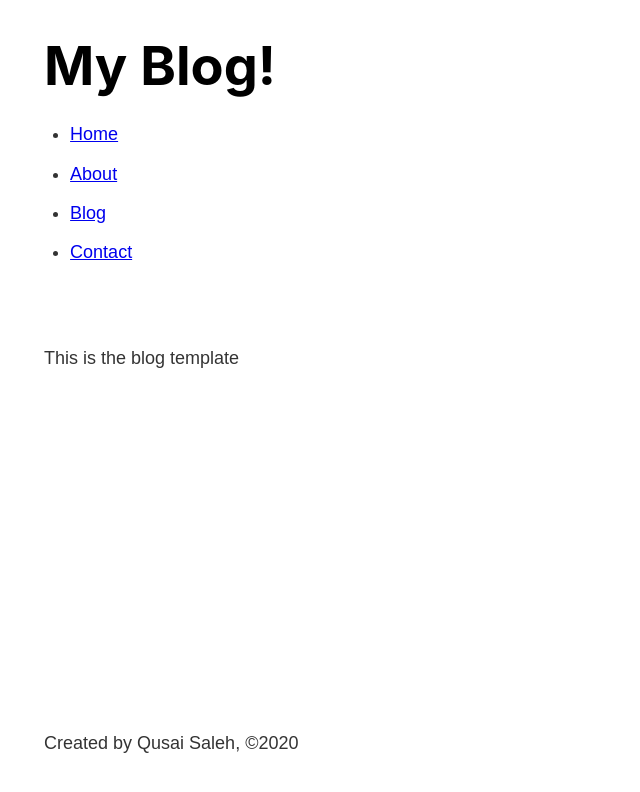
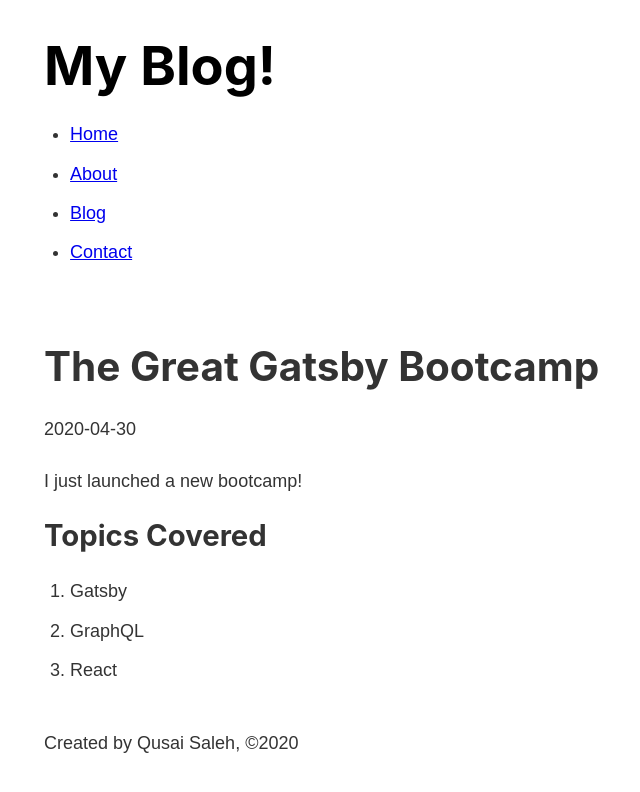
Before and after one commit to qsaleh/gatsby-bootcamp, a Gatsby site: page /blog/gatsby in a window 1280 px wide. Shown: the whole page, without its empty margins (239-879 px from the left). Built offline with nearby package versions, Linux system fonts and the light colour scheme; Gatsby itself is replaced by a stand-in of ours.

Commit message:
Rendered post data in blog templete

```diff
--- a/src/templates/blog.js
+++ b/src/templates/blog.js
@@ -1,10 +1,27 @@
 import React from 'react'
+import { graphql } from 'gatsby'
+
 import Layout from '../components/layout'
 
-const Blog = () =>{
+export const query = graphql`
+query ( $slug: String!) {
+   markdownRemark (
+     fields: { slug: { eq: $slug }}) {
+     frontmatter {
+       title
+       date
+     }
+     html
+   }
+ }
+ `
+
+const Blog = (props) =>{
   return (
     <Layout>
-      This is the blog template
+      <h1>{props.data.markdownRemark.frontmatter.title}</h1>
+      <p>{props.data.markdownRemark.frontmatter.date}</p>
+      <div dangerouslySetInnerHTML={{__html: props.data.markdownRemark.html}}></div>
     </Layout>
   )
 }
```
